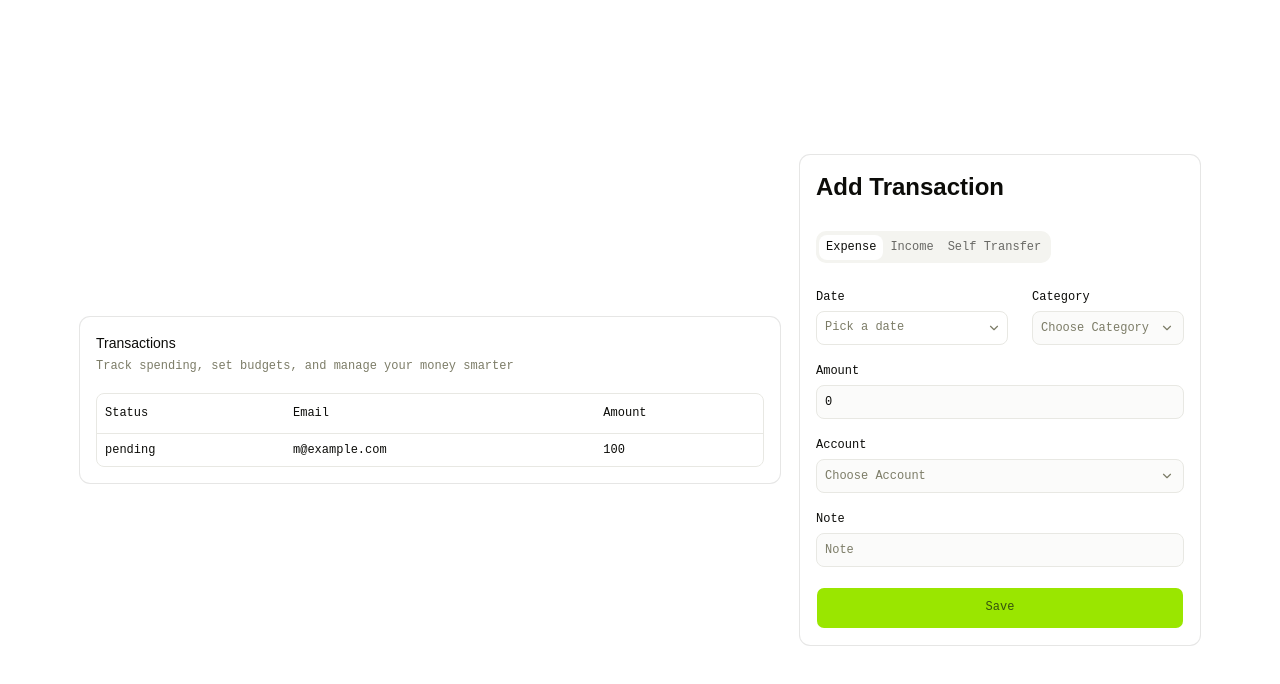
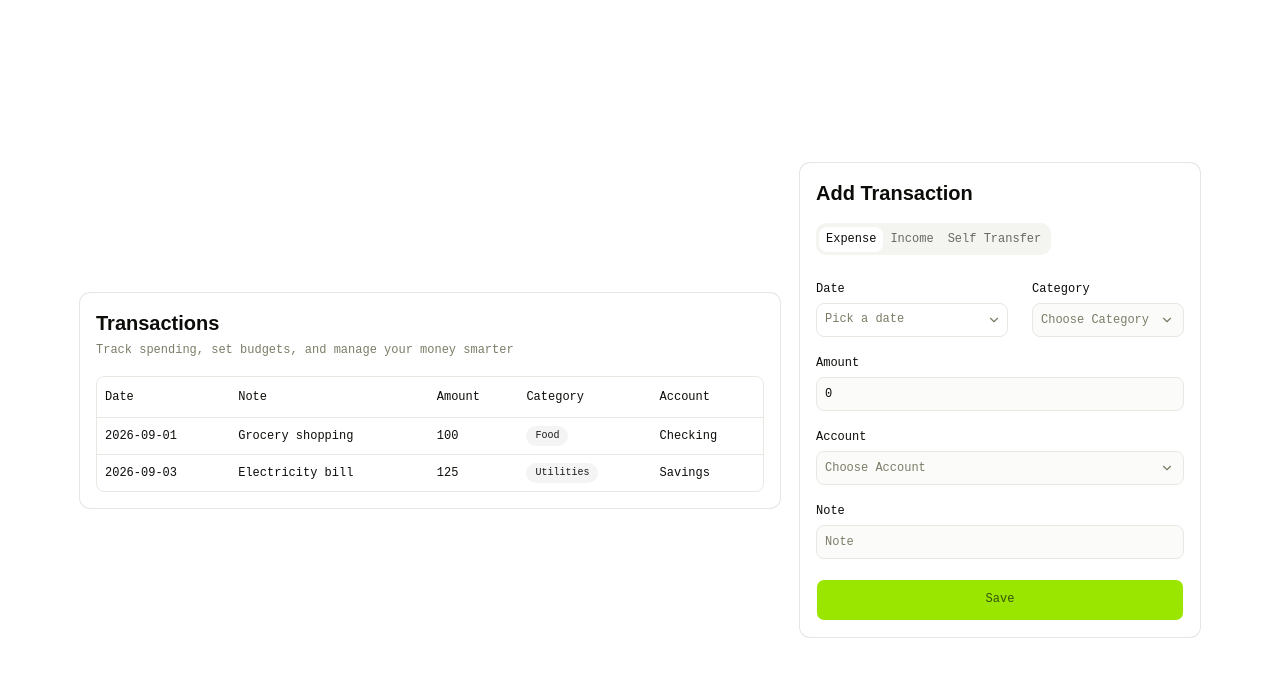
Before and after one commit to Allwyn46/money_manager, a React (Vite) app: page / in a window 1280 px wide. Shown: the top 684 px of the page. Built offline with nearby package versions, Linux system fonts and the light colour scheme.

Commit message:
Completed the basic ui

```diff
--- a/src/components/AddTransaction.tsx
+++ b/src/components/AddTransaction.tsx
@@ -9,7 +9,7 @@
     <div>
       <Card>
         <CardHeader>
-          <CardTitle className="text-2xl font-semibold mb-3">Add Transaction</CardTitle>
+          <CardTitle className="text-xl font-semibold">Add Transaction</CardTitle>
         </CardHeader>
         <CardContent className="">
           <Tabs defaultValue="expense">
--- a/src/components/Transactions.tsx
+++ b/src/components/Transactions.tsx
@@ -12,7 +12,7 @@
     <div>
       <Card>
         <CardHeader>
-          <CardTitle>Transactions</CardTitle>
+          <CardTitle className="text-xl font-semibold">Transactions</CardTitle>
           <CardDescription>
             Track spending, set budgets, and manage your money smarter
           </CardDescription>
--- a/src/components/transactions/TransactionTable.tsx
+++ b/src/components/transactions/TransactionTable.tsx
@@ -46,11 +46,24 @@
   return [
     {
       id: "728ed52f",
+      date: "2026-09-01",
+      note: "Grocery shopping",
       amount: 100,
+      category: "Food",
+      account: "Checking",
       status: "pending",
       email: "m@example.com",
     },
-    // ...
+    {
+      id: "489e1d42",
+      date: "2026-09-03",
+      note: "Electricity bill",
+      amount: 125,
+      category: "Utilities",
+      account: "Savings",
+      status: "success",
+      email: "example@gmail.com",
+    }
   ]
 }
 
--- a/src/components/transactions/columns.tsx
+++ b/src/components/transactions/columns.tsx
@@ -1,12 +1,16 @@
 import { createColumnHelper } from "@tanstack/react-table"
-
 import { type DataTableFeatures } from "./data-table-features"
+import { Badge } from "../ui/badge"
 
 // This type is used to define the shape of our data.
 // You can use a Zod schema here if you want.
 export type Payment = {
   id: string
+  date: string
+  note: string
   amount: number
+  category: string
+  account: string
   status: "pending" | "processing" | "success" | "failed"
   email: string
 }
@@ -15,13 +19,24 @@
 const columnHelper = createColumnHelper<DataTableFeatures, Payment>()
 
 export const columns = columnHelper.columns([
-  columnHelper.accessor("status", {
-    header: "Status",
+  columnHelper.accessor("date", {
+    header: "Date",
   }),
-  columnHelper.accessor("email", {
-    header: "Email",
+  columnHelper.accessor("note", {
+    header: "Note",
   }),
   columnHelper.accessor("amount", {
     header: "Amount",
   }),
+  columnHelper.accessor("category", {
+    header: "Category",
+    cell: ({ getValue }) => {
+      const status = getValue()
+
+      return <Badge variant="secondary">{status}</Badge>
+    },
+  }),
+  columnHelper.accessor("account", {
+    header: "Account",
+  }),
 ])
--- /dev/null
+++ b/src/components/ui/badge.tsx
@@ -0,0 +1,51 @@
+import { mergeProps } from "@base-ui/react/merge-props"
+import { useRender } from "@base-ui/react/use-render"
+import { cva, type VariantProps } from "class-variance-authority"
+import { cn } from "cn"
+
+const badgeVariants = cva(
+  "group/badge inline-flex h-5 w-fit shrink-0 items-center justify-center gap-1 overflow-hidden rounded-full border border-transparent px-2 py-0.5 text-[0.625rem] font-medium whitespace-nowrap transition-all focus-visible:border-ring focus-visible:ring-[3px] focus-visible:ring-ring/50 has-data-[icon=inline-end]:pr-1.5 has-data-[icon=inline-start]:pl-1.5 aria-invalid:border-destructive aria-invalid:ring-destructive/20 dark:aria-invalid:ring-destructive/40 [&>svg]:pointer-events-none [&>svg]:size-2.5!",
+  {
+    variants: {
+      variant: {
+        default: "bg-primary text-primary-foreground [a]:hover:bg-primary/80",
+        secondary:
+          "bg-secondary text-secondary-foreground [a]:hover:bg-secondary/80",
+        destructive:
+          "bg-destructive/10 text-destructive focus-visible:ring-destructive/20 dark:bg-destructive/20 dark:focus-visible:ring-destructive/40 [a]:hover:bg-destructive/20",
+        outline:
+          "border-border bg-input/20 text-foreground dark:bg-input/30 [a]:hover:bg-muted [a]:hover:text-muted-foreground",
+        ghost:
+          "hover:bg-muted hover:text-muted-foreground dark:hover:bg-muted/50",
+        link: "text-primary underline-offset-4 hover:underline",
+      },
+    },
+    defaultVariants: {
+      variant: "default",
+    },
+  }
+)
+
+function Badge({
+  className,
+  variant = "default",
+  render,
+  ...props
+}: useRender.ComponentProps<"span"> & VariantProps<typeof badgeVariants>) {
+  return useRender({
+    defaultTagName: "span",
+    props: mergeProps<"span">(
+      {
+        className: cn(badgeVariants({ variant }), className),
+      },
+      props
+    ),
+    render,
+    state: {
+      slot: "badge",
+      variant,
+    },
+  })
+}
+
+export { Badge, badgeVariants }
```
